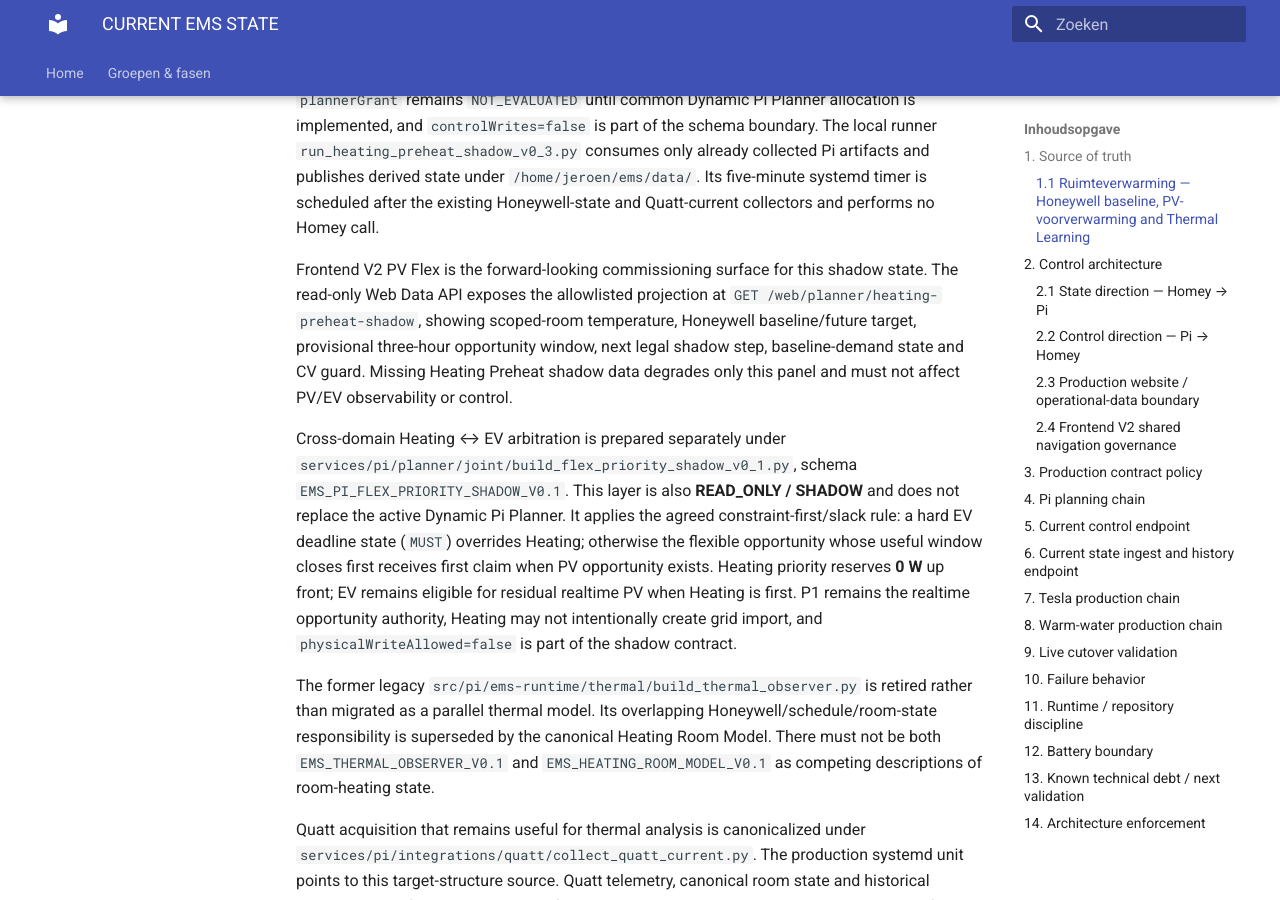
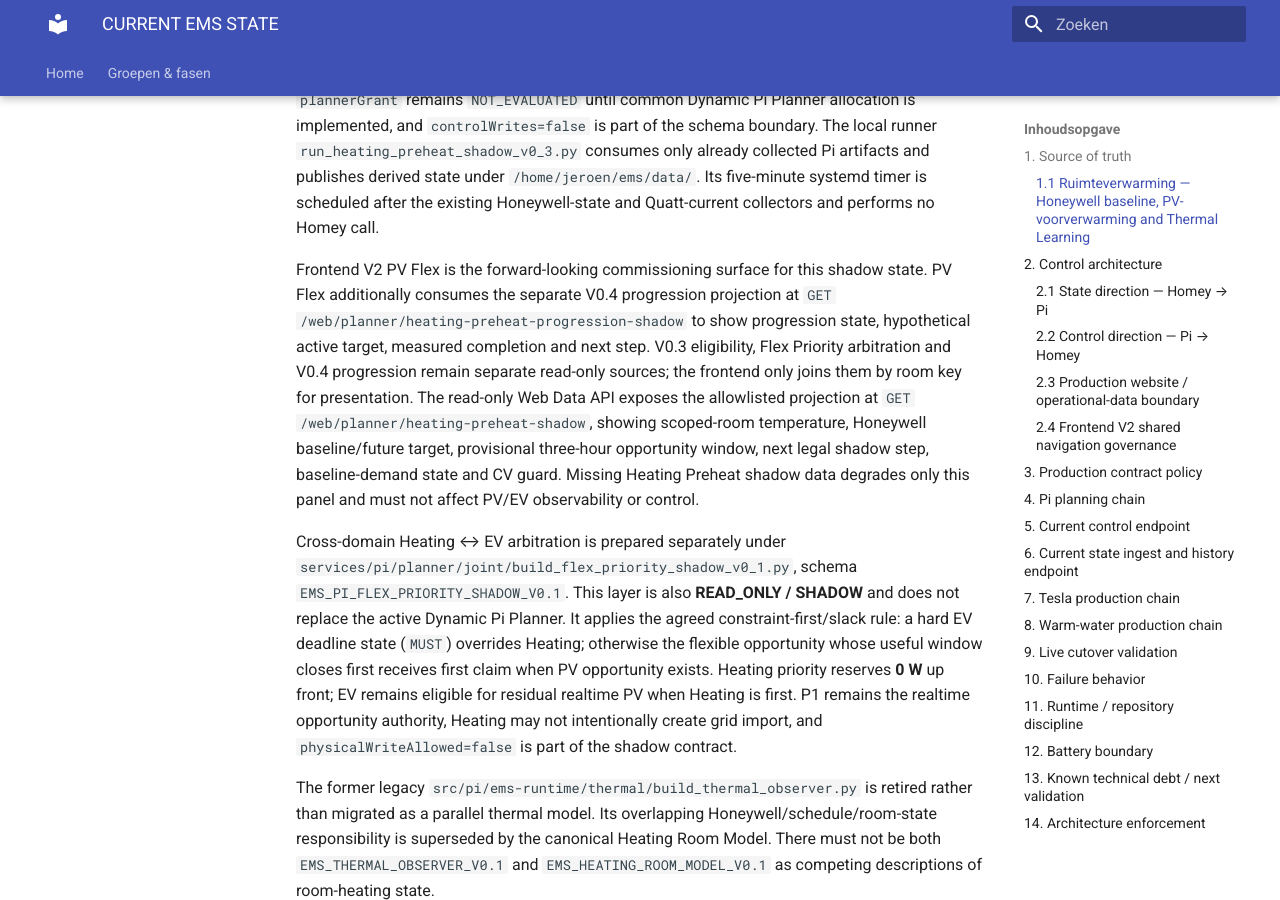
Before and after one commit to OnsKasteeltje/homey-energy-manual, an MkDocs documentation site: the page built from docs/architecture/CURRENT-EMS-STATE.md, in a window 1280 px wide and 900 px high, scrolled down 2702 px. Built offline with MkDocs 1.6.1 and Material for MkDocs 9.7.7, drawn with Linux system fonts in a browser that asks for light colours.

Commit message:
docs(architecture): record V0.4 PV Flex observability

```diff
--- a/docs/architecture/CURRENT-EMS-STATE.md
+++ b/docs/architecture/CURRENT-EMS-STATE.md
@@ -46,7 +46,7 @@ Heating Preheat V0.3 adds a second, still **READ_ONLY / SHADOW**, safety-state l
 
 V0.3 does **not** grant PV opportunity, choose a physical Honeywell target or write any device. `plannerGrant` remains `NOT_EVALUATED` until common Dynamic Pi Planner allocation is implemented, and `controlWrites=false` is part of the schema boundary. The local runner `run_heating_preheat_shadow_v0_3.py` consumes only already collected Pi artifacts and publishes derived state under `/home/jeroen/ems/data/`. Its five-minute systemd timer is scheduled after the existing Honeywell-state and Quatt-current collectors and performs no Homey call.
 
-Frontend V2 PV Flex is the forward-looking commissioning surface for this shadow state. The read-only Web Data API exposes the allowlisted projection at `GET /web/planner/heating-preheat-shadow`, showing scoped-room temperature, Honeywell baseline/future target, provisional three-hour opportunity window, next legal shadow step, baseline-demand state and CV guard. Missing Heating Preheat shadow data degrades only this panel and must not affect PV/EV observability or control.
+Frontend V2 PV Flex is the forward-looking commissioning surface for this shadow state. PV Flex additionally consumes the separate V0.4 progression projection at `GET /web/planner/heating-preheat-progression-shadow` to show progression state, hypothetical active target, measured completion and next step. V0.3 eligibility, Flex Priority arbitration and V0.4 progression remain separate read-only sources; the frontend only joins them by room key for presentation. The read-only Web Data API exposes the allowlisted projection at `GET /web/planner/heating-preheat-shadow`, showing scoped-room temperature, Honeywell baseline/future target, provisional three-hour opportunity window, next legal shadow step, baseline-demand state and CV guard. Missing Heating Preheat shadow data degrades only this panel and must not affect PV/EV observability or control.
 
 Cross-domain Heating ↔ EV arbitration is prepared separately under `services/pi/planner/joint/build_flex_priority_shadow_v0_1.py`, schema `EMS_PI_FLEX_PRIORITY_SHADOW_V0.1`. This layer is also **READ_ONLY / SHADOW** and does not replace the active Dynamic Pi Planner. It applies the agreed constraint-first/slack rule: a hard EV deadline state (`MUST`) overrides Heating; otherwise the flexible opportunity whose useful window closes first receives first claim when PV opportunity exists. Heating priority reserves **0 W** up front; EV remains eligible for residual realtime PV when Heating is first. P1 remains the realtime opportunity authority, Heating may not intentionally create grid import, and `physicalWriteAllowed=false` is part of the shadow contract.
 
```
